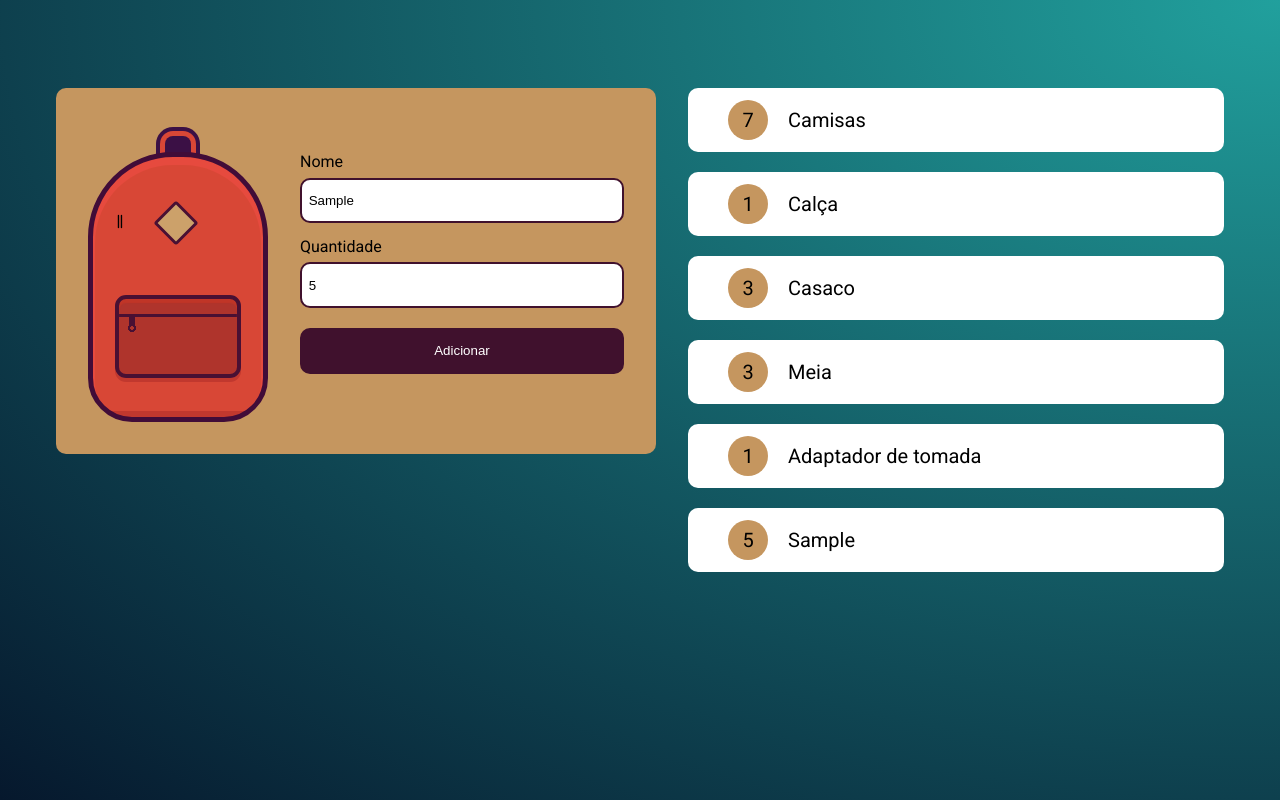
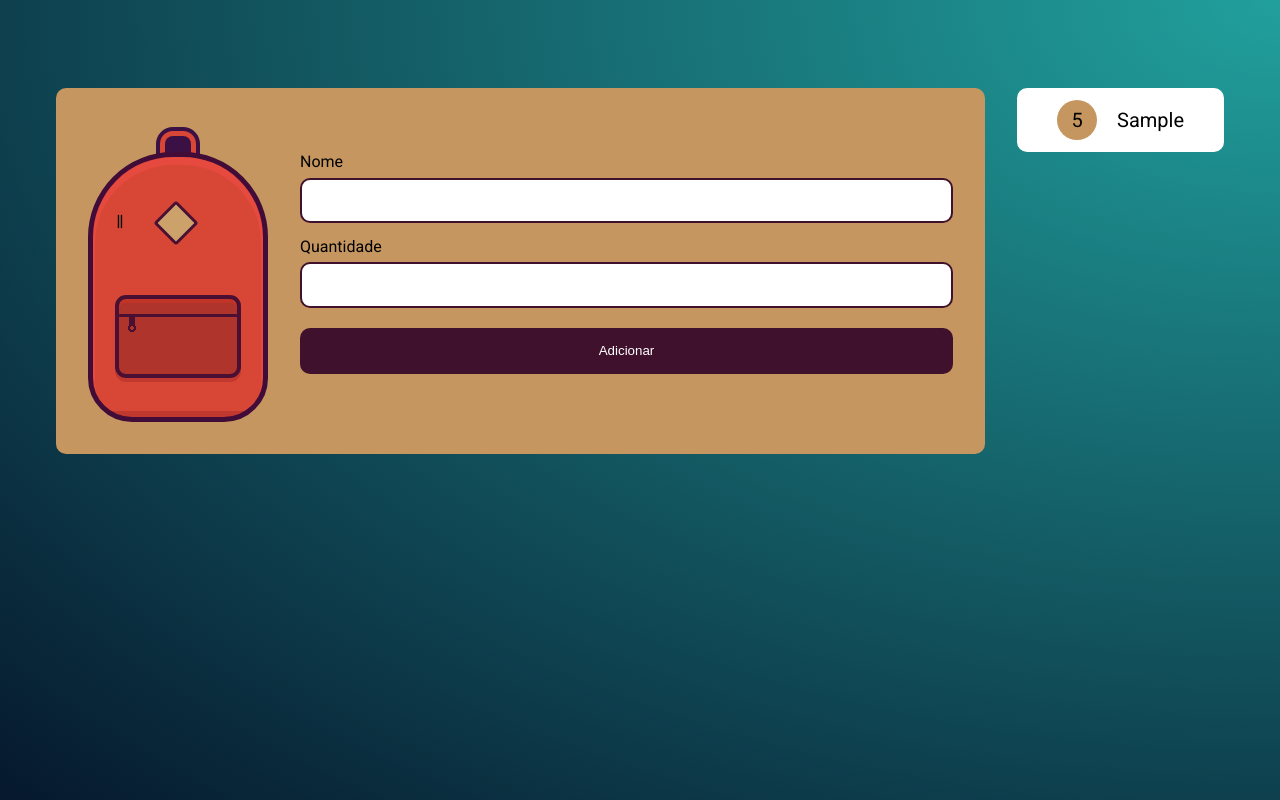
Before and after one commit to iagolopess/webStorage, a plain HTML site: page index.html in a window 1280 px wide. Both pictures are taken after typing "Sample", "5" into the empty fields and a click on the input "Adicionar". Drawn offline with Linux system fonts and the light colour scheme.

Commit message:
Implemented localStorage

```diff
--- a/app/main.js
+++ b/app/main.js
@@ -1,25 +1,41 @@
 const form = document.getElementById('novoItem');
 const lista = document.getElementById("lista");
+const itens = JSON.parse(localStorage.getItem("itens")) || [];
 
 form.addEventListener("submit", (evento) => {
     evento.preventDefault();
 
-    let nome = evento.target.elements['nome'].value;
-    let quantidade = evento.target.elements['quantidade'].value;
+    const nome = evento.target.elements['nome'];
+    const quantidade = evento.target.elements['quantidade'];
 
-    criaElemento(nome, quantidade)
+
+    const itemAtual = {
+        "nome": nome.value,
+        "quantidade": quantidade.value
+    }
+
+    criaElemento(itemAtual);
+
+    itens.push(itemAtual)
+
+    localStorage.setItem("itens",JSON.stringify(itens));
+
+    nome.value = "";
+    quantidade.value = "";
+
 });
 
-function criaElemento(nome, quantidade){
+function criaElemento(item){
 
     const novoItem = document.createElement('li');
     novoItem.classList.add('item');
 
     const numeroItem = document.createElement('strong');
-    numeroItem.innerHTML = quantidade;
+    numeroItem.innerHTML = item.quantidade;
 
     novoItem.appendChild(numeroItem);
-    novoItem.innerHTML += nome;
+    novoItem.innerHTML += item.nome;
 
     lista.appendChild(novoItem);
+
 };
--- a/index.html
+++ b/index.html
@@ -25,11 +25,6 @@
         </div>
 
         <ul class="lista" id="lista">
-            <li class="item"><strong>7</strong>Camisas</li>
-            <li class="item"><strong>1</strong>Calça</li>
-            <li class="item"><strong>3</strong>Casaco</li>
-            <li class="item"><strong>3</strong>Meia</li>
-            <li class="item"><strong>1</strong>Adaptador de tomada</li>
         </ul>
     </main>
     <script src="/app/main.js"></script>
```
